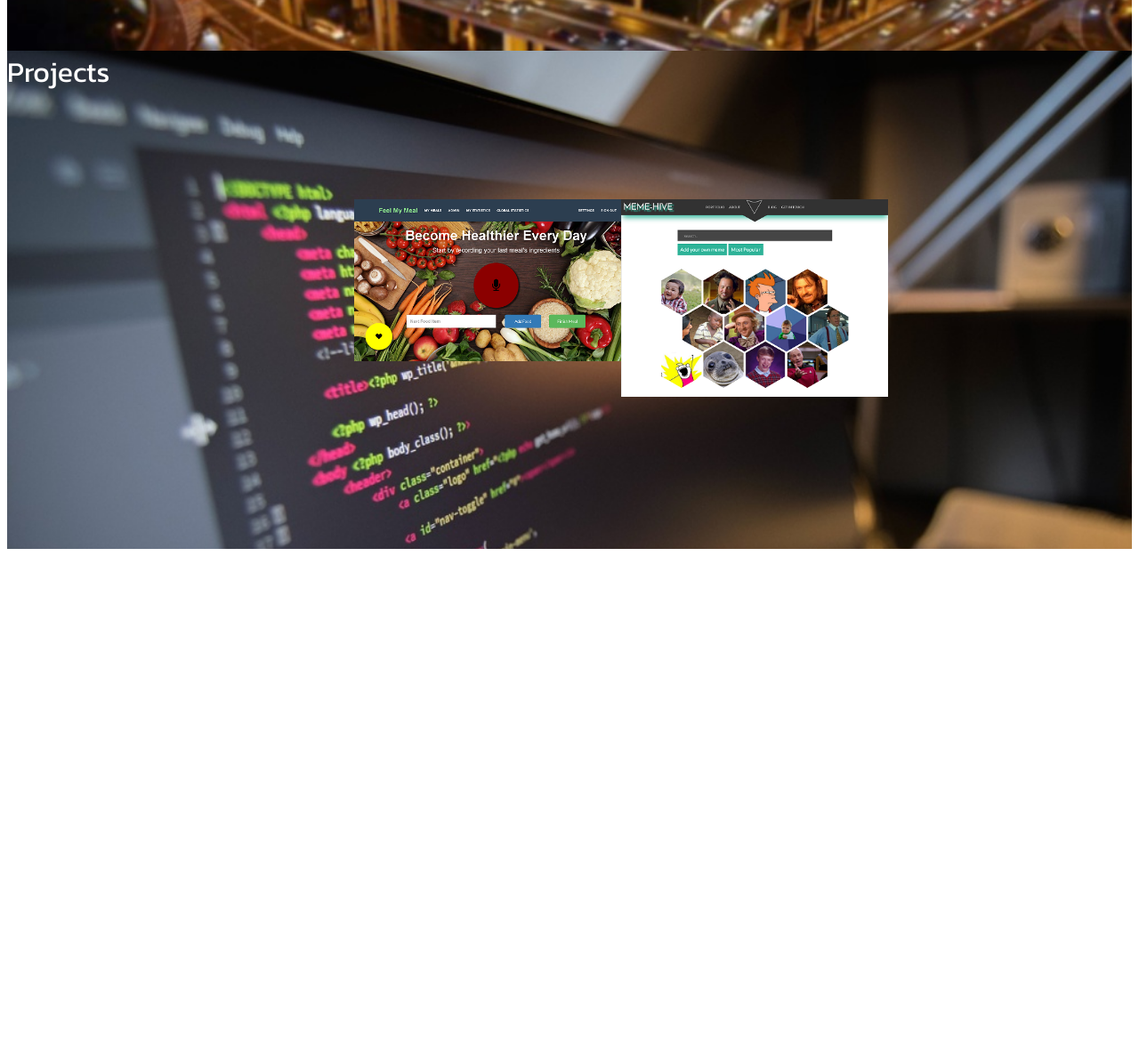
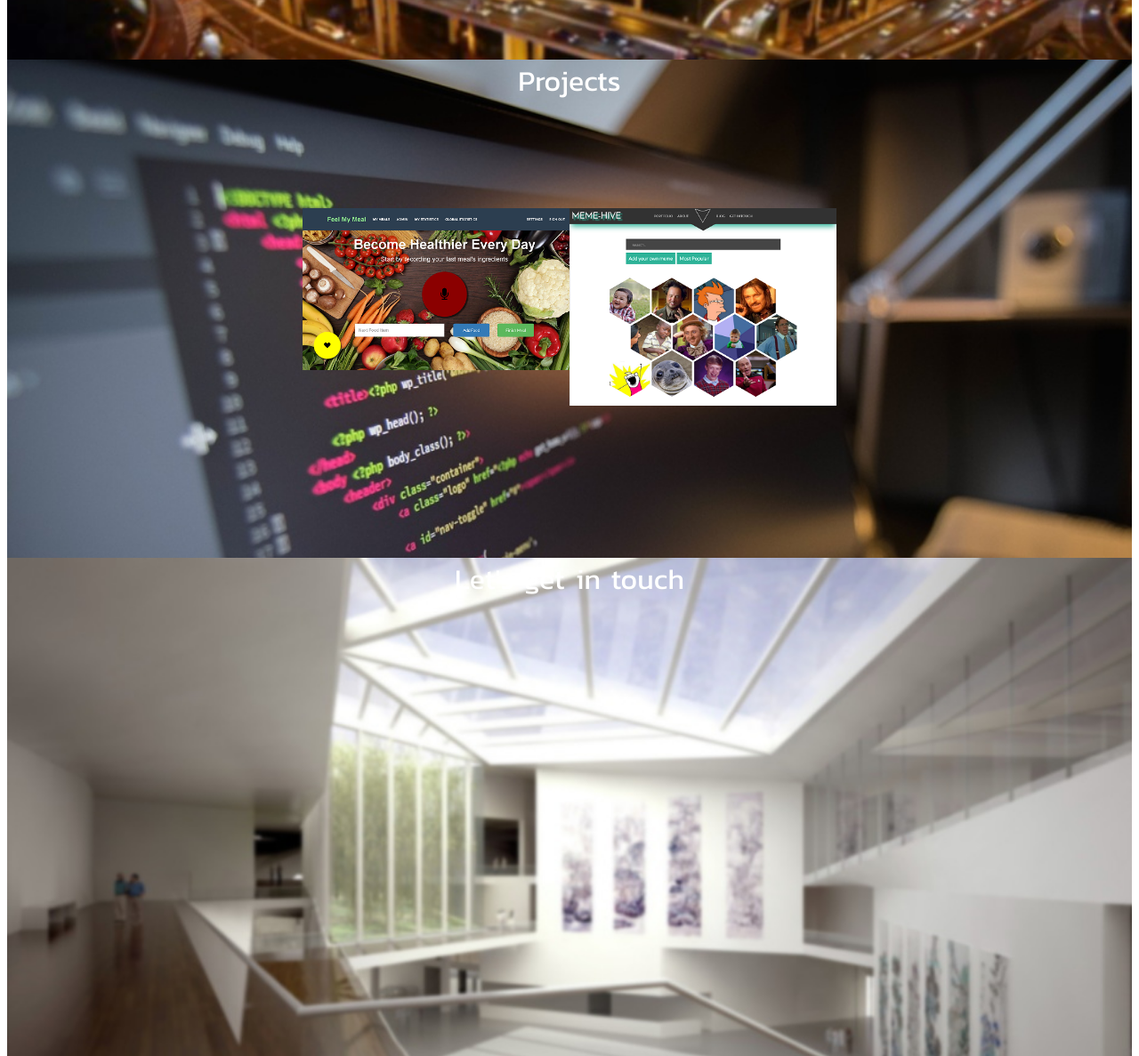
Before and after one commit to ResorceBasedEconomy/Portfolio, a plain HTML site: page index.html in a window 1280 px wide. Shown: the part 939-2126 px from the top of the page at 89% size. Before the commit the page ends 1556 px from the top, so only its background shows below. Drawn offline with nearby package versions, Linux system fonts and the light colour scheme.

Commit message:
contact first

```diff
--- a/index.html
+++ b/index.html
@@ -113,6 +113,10 @@
                         <div><a href="https://coding-academy.net/memeGenerator/ShayPeleg-MarkFridman/" target="_blank"><img class="proj-img" src="assets/img/sm-meme.png" alt="Meme-generator Project"></a></div>
                     </div>
                 </div>
+                <div id="contact">
+                    <h2>Let's get in touch</h2>
+
+                </div>
             </div>
 
     </section>
--- a/style.css
+++ b/style.css
@@ -15,7 +15,6 @@ ul {
 .nav {
     height: 60px;
     background-color: #225566;
-    color: white;
     position: fixed;
     top:0;
     width: 98.5%;
@@ -25,6 +24,11 @@ ul {
 ul > li {
     align-self: center;
 }
+ul > a {
+    text-decoration: none;
+    color: white;
+}
+
 .img {
     width:25px;
     height: 25px;
@@ -35,7 +39,7 @@ ul > li {
     justify-content: center;
     height: 100%;
 }
-.portfolio, .background-image {
+.portfolio, .background-image, #contact {
     background-size: cover;
     height: 560px;
     left: 0;
@@ -146,11 +150,13 @@ h6 {
     margin-left: 100px;
     margin-right: 100px;
     margin-top: 80px;
+    min-width: 530px;
     background-color: white;
     color: black;
     opacity: 0.7;
     margin-bottom: 40px;
     border-radius: 5px;
+    cursor: default;
 }
 
 .skillbar-container {
@@ -160,6 +166,7 @@ h6 {
     margin-top: 40px;
     max-width: 580px;
     margin: auto;
+    margin-bottom: 70px;
 }
 .skillbar-right, .skillbar-left{
     width: 250px;
@@ -238,7 +245,6 @@ h6 {
 }
 .portfolio {
     background-image: url('./assets/img/screen.jpg');
-    margin-top: 60px;
     display: flex;
     justify-content: center;
 }
@@ -250,3 +256,12 @@ h6 {
 .porj-container img {
     max-width: 300px;
 }
+.portfolio > h1 {
+    position: absolute;
+}
+
+#contact {
+    background-image: url('./assets/img/museum.jpg');
+    display: flex;
+    justify-content: center;
+}
```
Also changed, not shown: assets/img/museum.jpg (added).
